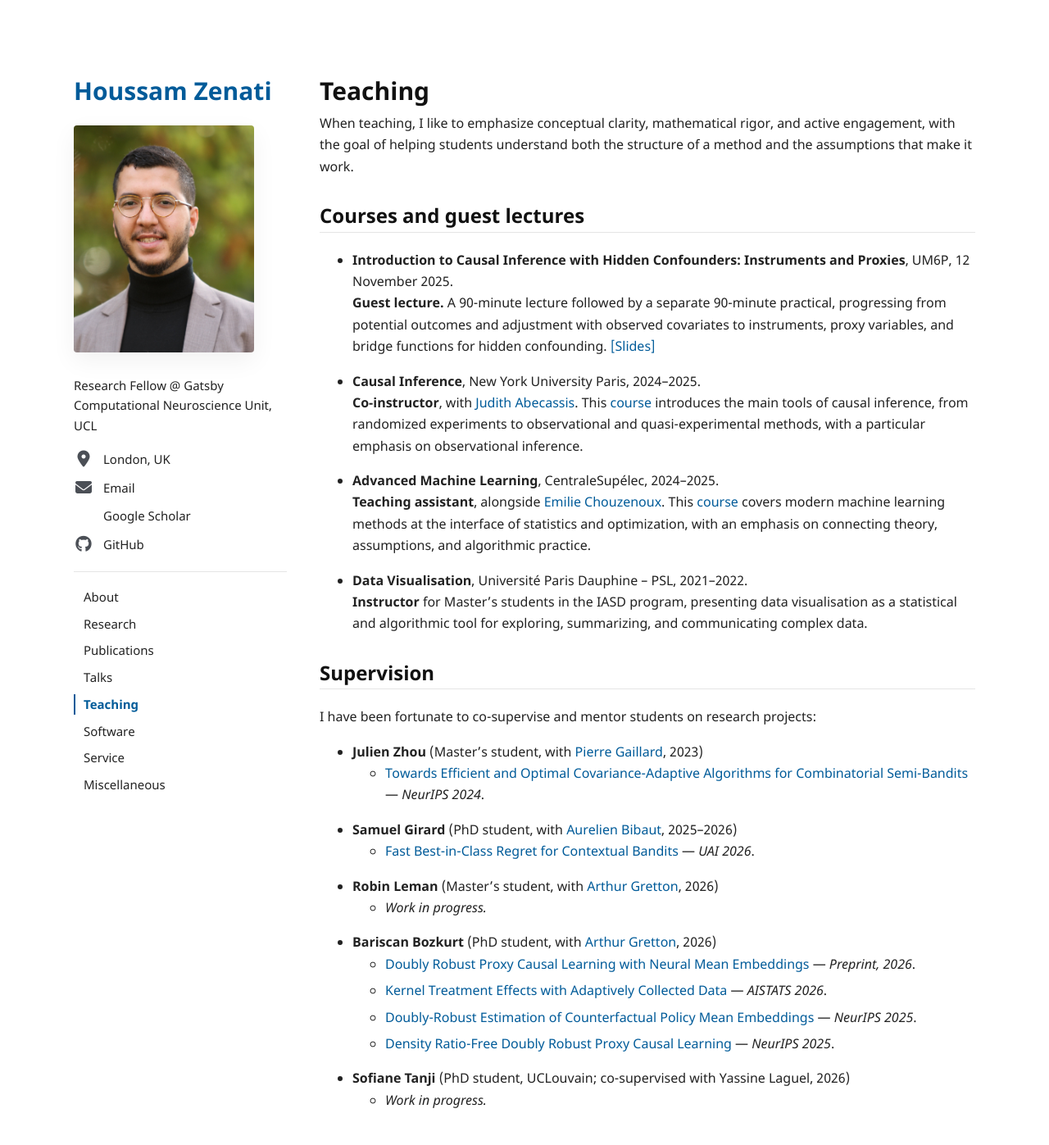
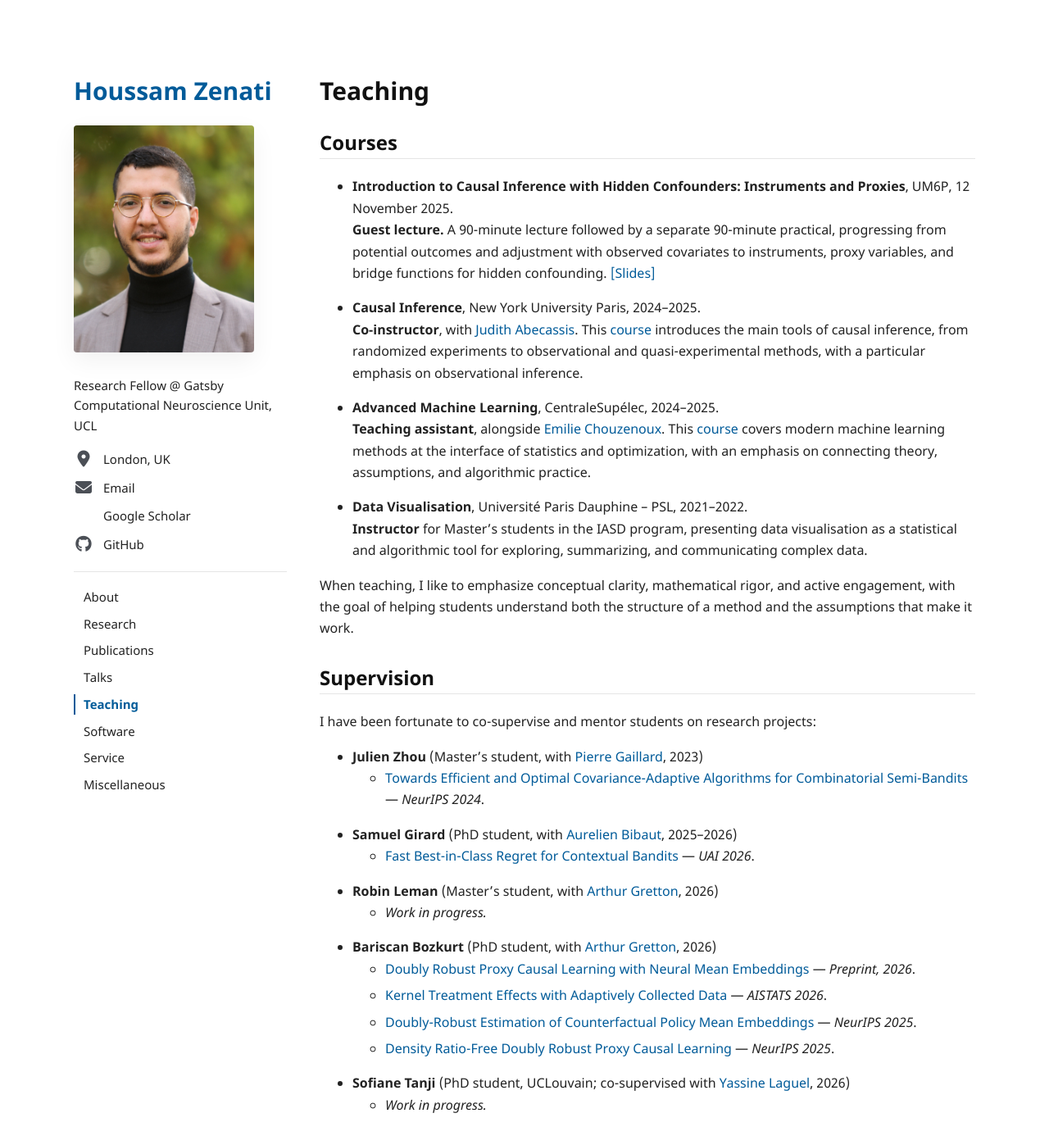
Before and after one commit to houssamzenati/houssamzenati.github.io, a Jekyll site: the page built from teaching.md, in a window 1280 px wide and 1400 px high. Shown: the top 1397 px of the window at 82% size. Built offline with Jekyll 4.4.1, drawn with Linux system fonts in a browser that asks for light colours; a style sheet for code colours, icons or effects is not loaded; some of the changed lines change nothing that is shown.

Commit message:
Update teaching section layout and supervision links

```diff
--- a/teaching.md
+++ b/teaching.md
@@ -4,9 +4,7 @@ title: Teaching
 permalink: /teaching/
 ---
 
-When teaching, I like to emphasize conceptual clarity, mathematical rigor, and active engagement, with the goal of helping students understand both the structure of a method and the assumptions that make it work.
-
-## Courses and guest lectures
+## Courses
 
 - **Introduction to Causal Inference with Hidden Confounders: Instruments and Proxies**, UM6P, 12 November 2025.<br>
   **Guest lecture.** A 90-minute lecture followed by a separate 90-minute practical, progressing from potential outcomes and adjustment with observed covariates to instruments, proxy variables, and bridge functions for hidden confounding. [[Slides]]({{ "/assets/slides/causal-inference-hidden-confounders-um6p-2025.pdf" | relative_url }})
@@ -20,6 +18,8 @@ When teaching, I like to emphasize conceptual clarity, mathematical rigor, and a
 - **Data Visualisation**, Université Paris Dauphine -- PSL, 2021--2022.<br>
   **Instructor** for Master's students in the IASD program, presenting data visualisation as a statistical and algorithmic tool for exploring, summarizing, and communicating complex data.
 
+When teaching, I like to emphasize conceptual clarity, mathematical rigor, and active engagement, with the goal of helping students understand both the structure of a method and the assumptions that make it work.
+
 ## Supervision
 
 I have been fortunate to co-supervise and mentor students on research projects:
@@ -27,10 +27,10 @@ I have been fortunate to co-supervise and mentor students on research projects:
 - [**Julien Zhou**](https://jlnzhou.github.io/) (Master's student, with [Pierre Gaillard](https://pierre-gaillard.github.io/), 2023)
     - [Towards Efficient and Optimal Covariance-Adaptive Algorithms for Combinatorial Semi-Bandits](https://papers.nips.cc/paper_files/paper/2024/hash/3640a1997a4c9571cea9db2c82e1fc35-Abstract-Conference.html) — *NeurIPS 2024*.
 
-- **Samuel Girard** (PhD student, with [Aurelien Bibaut](https://scholar.google.com/citations?user=N_8WC5oAAAAJ&hl=en), 2025--2026)
+- [**Samuel Girard**](https://scholar.google.com/citations?hl=fr&user=n0TaKDsAAAAJ) (PhD student, with [Aurelien Bibaut](https://scholar.google.com/citations?user=N_8WC5oAAAAJ&hl=en), 2025--2026)
     - [Fast Best-in-Class Regret for Contextual Bandits](https://proceedings.mlr.press/v337/girard26a.html) — *UAI 2026*.
 
-- **Robin Leman** (Master's student, with [Arthur Gretton](https://www.gatsby.ucl.ac.uk/~gretton/), 2026)
+- [**Robin Leman**](https://robinleman.com/) (Master's student, with [Arthur Gretton](https://www.gatsby.ucl.ac.uk/~gretton/), 2026)
     - *Work in progress.*
 
 - [**Bariscan Bozkurt**](https://scholar.google.com/citations?user=bxD9hhUAAAAJ&hl=en) (PhD student, with [Arthur Gretton](https://www.gatsby.ucl.ac.uk/~gretton/), 2026)
@@ -39,5 +39,5 @@ I have been fortunate to co-supervise and mentor students on research projects:
     - [Doubly-Robust Estimation of Counterfactual Policy Mean Embeddings](https://proceedings.neurips.cc/paper_files/paper/2025/hash/49a77f5557668b87a568c2d9468d4d6b-Abstract-Conference.html) — *NeurIPS 2025*.
     - [Density Ratio-Free Doubly Robust Proxy Causal Learning](https://papers.neurips.cc/paper_files/paper/2025/hash/55f6ba76cc449c993d357e7ec2b58dca-Abstract-Conference.html) — *NeurIPS 2025*.
 
-- **Sofiane Tanji** (PhD student, UCLouvain; co-supervised with Yassine Laguel, 2026)
+- [**Sofiane Tanji**](https://sofianetanji.com/) (PhD student, UCLouvain; co-supervised with [Yassine Laguel](https://yassine-laguel.github.io/), 2026)
     - *Work in progress.*
```
